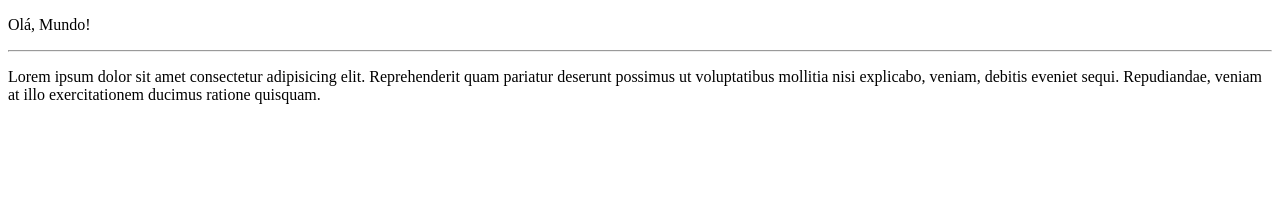
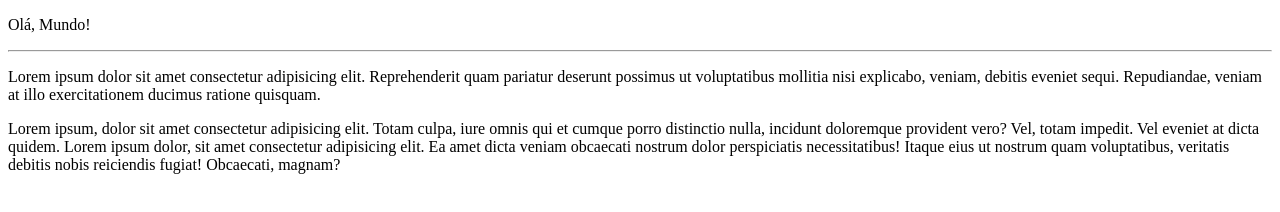
Before and after one commit to GabrielmRangel/Github, a plain HTML site: page site-exemplo/index.html in a window 1280 px wide. Drawn offline with Linux system fonts and the light colour scheme.

Commit message:
Update index.html

```diff
--- a/site-exemplo/index.html
+++ b/site-exemplo/index.html
@@ -10,5 +10,6 @@
     <p>Olá, Mundo!</p>
     <hr>
     <p>Lorem ipsum dolor sit amet consectetur adipisicing elit. Reprehenderit quam pariatur deserunt possimus ut voluptatibus mollitia nisi explicabo, veniam, debitis eveniet sequi. Repudiandae, veniam at illo exercitationem ducimus ratione quisquam.</p>
+    <p>Lorem ipsum, dolor sit amet consectetur adipisicing elit. Totam culpa, iure omnis qui et cumque porro distinctio nulla, incidunt doloremque provident vero? Vel, totam impedit. Vel eveniet at dicta quidem. Lorem ipsum dolor, sit amet consectetur adipisicing elit. Ea amet dicta veniam obcaecati nostrum dolor perspiciatis necessitatibus! Itaque eius ut nostrum quam voluptatibus, veritatis debitis nobis reiciendis fugiat! Obcaecati, magnam?</p>
 </body>
 </html>
```
